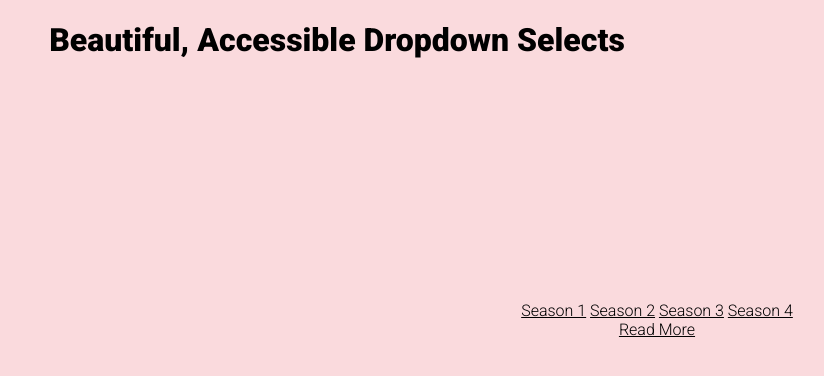
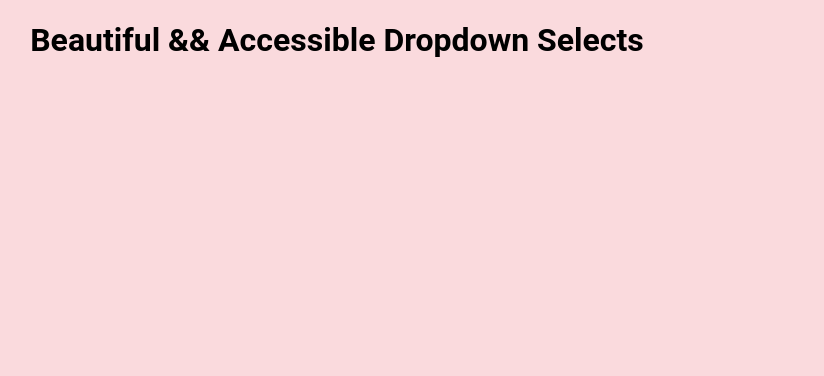
Before and after one commit to seligmar/dropdown-select, a plain HTML site: page index.html in a window 1280 px wide. Shown: the whole page, without its empty margins (303-1127 px from the left). Drawn offline with Linux system fonts and the light colour scheme.

Commit message:
cleaned up code

```diff
--- a/index.css
+++ b/index.css
@@ -26,8 +26,6 @@ a {
   /* border: 1px solid black; */
 }
 
-
-
 .header {
   color: white;
   text-align: center;
@@ -38,6 +36,7 @@ a {
   margin-top: 2%;
   width: 40%;
 }
+
 .songs {
   text-align: center;
 }
--- a/index.html
+++ b/index.html
@@ -4,15 +4,14 @@
   <head>
     <meta charset="UTF-8" />
     <meta name="viewport" content="width=device-width, initial-scale=1.0" />
-    <meta http-equiv="X-UA-Compatible" content="ie=edge" />
-    <title>Beautiful, Accessible Dropdown Selects</title>
+    <!-- <meta http-equiv="X-UA-Compatible" content="ie=edge" /> -->
+    <title>Beautiful Accessible Dropdown Selects</title>
     <link rel="stylesheet" type="text/css" href="index.css" />
-    <link href="https://fonts.googleapis.com/css2?family=Roboto:wght@300;900&display=swap" rel="stylesheet">
     <script src="index.js" defer></script>
   </head>
   <body class="home" >
-    <h1 class="hero-text">Beautiful, Accessible Dropdown Selects</h1>
-    <div class="link-text">
+    <h1 class="hero-text">Beautiful && Accessible Dropdown Selects</h1>
+    <!-- <div class="link-text">
       <a class="home-page-links" href="season1/season_1.html">Season 1</a>
       <a class="home-page-links" href="season2/season_2.html">Season 2</a>
       <a class="home-page-links" href="season3/season_3.html">Season 3</a>
@@ -20,12 +19,9 @@
       <div class="dropdown">
         <div class="dropbtn">
           Read More
-
         </div>
         <div class="dropdown-content">
-
-
-        </div>
+        </div> -->
     </div>
   </body>
 </html>
```
Also changed, not shown: 1 other file.
